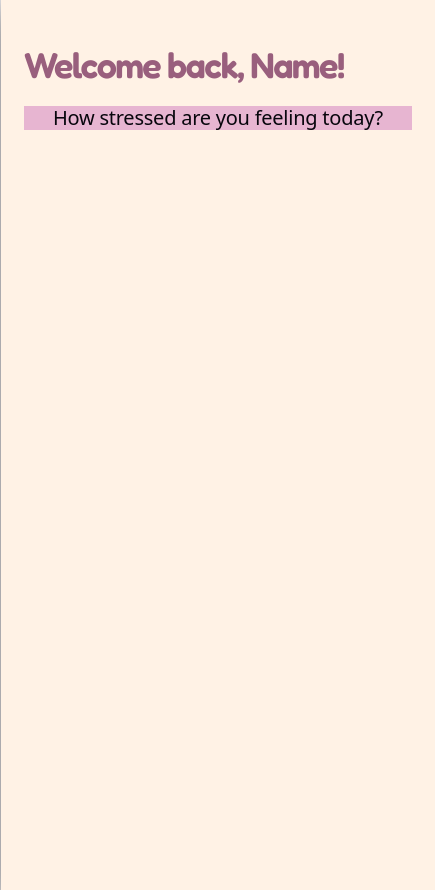
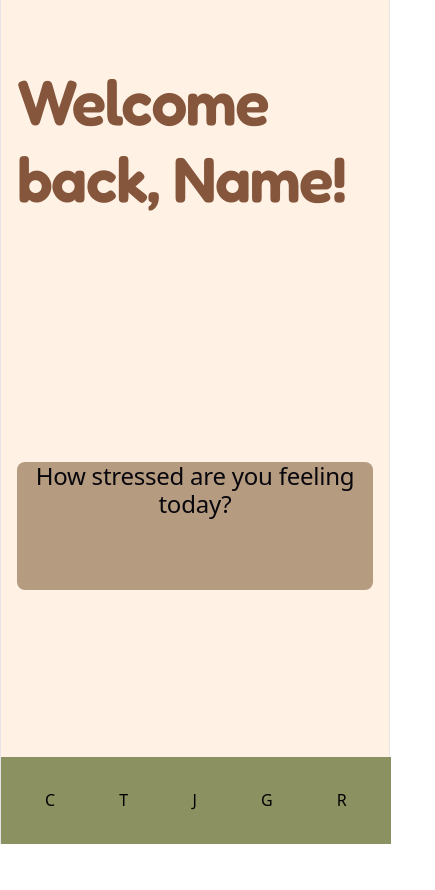
Before and after one commit to EmberCoder/projectuntangle, a React (Vite) app: page / in a window 390 px wide. Shown: the whole page, 435 px wide, since content can reach past the window. After the commit the page ends 844 px from the top, so only its background shows below. Built offline with nearby package versions, Linux system fonts and the light colour scheme.

Commit message:
added navigation bar and fixed layout for mobile

```diff
--- /dev/null
+++ b/capacitor.config.json
@@ -0,0 +1,5 @@
+{
+  "appId": "com.example.app",
+  "appName": "projectuntangle",
+  "webDir": "dist"
+}
--- a/index.html
+++ b/index.html
@@ -2,9 +2,8 @@
 <html lang="en">
   <head>
     <meta charset="UTF-8" />
-    <link rel="icon" type="image/svg+xml" href="/favicon.svg" />
     <meta name="viewport" content="width=device-width, initial-scale=1.0" />
-    <title>projectuntangle</title>
+    <title>Project Untangle</title>
   </head>
   <body>
     <div id="root"></div>
--- a/package.json
+++ b/package.json
@@ -10,6 +10,9 @@
     "preview": "vite preview"
   },
   "dependencies": {
+    "@capacitor/android": "^8.5.0",
+    "@capacitor/cli": "^8.5.0",
+    "@capacitor/core": "^8.5.0",
     "react": "^19.2.8",
     "react-dom": "^19.2.8"
   },
--- a/src/App.css
+++ b/src/App.css
@@ -1,14 +1,9 @@
 @import url('https://fonts.googleapis.com/css2?family=Fredoka:wght@300..700&display=swap');
 
-
-.stage {
-  width: 100%;
-  max-width: 390px;
-  padding: 23px;
-  box-shadow: 0 10px 30px rgba(0, 0, 0, 0.5);
-  height: 844px;
-  background-color: #fff2e5;
-
+* {
+  box-sizing: border-box;
+  margin: 0;
+  padding: 0;
 }
 
 body {
@@ -16,6 +11,8 @@ body {
   justify-content: flex-start;
   align-items: flex-start;
   min-height: 100vh;
+  background-color: rgb(255, 242, 229);
+  width: 100%;
 }
 
 h1 {
@@ -23,9 +20,20 @@ h1 {
   text-align: left;
   font-family: "Fredoka", sans-serif;
   font-weight: 600;
-  color: #995f7d;
+  font-size: 4rem;
+  color: rgb(133, 86, 60);
+  margin-left: 1rem;
+  margin-top: 4rem;
 }
 
-.stressQuestion {
-  background-color: #e7b5d1;
+.StressQuestion {
+  background-color: rgb(181, 155, 127);
+  margin: 1rem;
+  border-radius: 0.5rem;
+  height: 8rem;
+  font-size: 1.5rem;
 }
+
+.Welcome {
+  padding-bottom: 14rem;
+}
--- a/src/App.jsx
+++ b/src/App.jsx
@@ -1,16 +1,21 @@
-import './App.css'
+import './App.css';
+import NavBar from './components/NavBar/NavBar';
 
 function App() {
 
   return (
-    <div className="stage">
-      <h1>Welcome back, Name!</h1>
+    <div>
 
-      <h2 className="stressQuestion">How stressed are you feeling today?</h2>
+      <div className="HomepageContent">
+        <h1 className="Welcome">Welcome back, Name!</h1>
+        <h2 className="StressQuestion">How stressed are you feeling today?</h2>
+
+        <NavBar/>
+
+      </div>
     </div>
 
-
-  )
+  );
 }
 
 export default App
--- /dev/null
+++ b/src/components/NavBar/NavBar.css
@@ -0,0 +1,34 @@
+* {
+  box-sizing: border-box;
+  margin: 0;
+  padding: 0;
+}
+
+li {
+    float: left;
+}
+
+li a {
+    display: block;
+    color: black;
+    text-align: center;
+    padding: 1rem 1rem;
+    text-decoration: none;
+}
+
+li a:hover {
+    background-color: white;
+}
+
+ul {
+    color: rgb(61, 56, 56);
+    list-style-type: none;
+    padding: 1rem;
+    display: flex;
+    justify-content: center;
+    position: absolute;
+    width: 100vw;
+    gap: 2rem;
+    background-color: #8b9161;
+    bottom: 0vh;
+}
--- /dev/null
+++ b/src/components/NavBar/NavBar.jsx
@@ -0,0 +1,17 @@
+import './NavBar.css';
+
+const NavBar = () => {
+  return (
+    <div className="navigation">
+          <ul>
+            <li><a href="./calendar.jsx">C</a></li>
+            <li><a href="./tasks.jsx">T</a></li>
+            <li><a href="./journal.jsx">J</a></li>
+            <li><a href="./grounding.jsx">G</a></li>
+            <li><a href="./resources.jsx">R</a></li>
+          </ul>
+    </div>
+  );
+}
+
+export default NavBar
```
Also changed, not shown: 54 other files (tests, documents, lock files or other folders).
